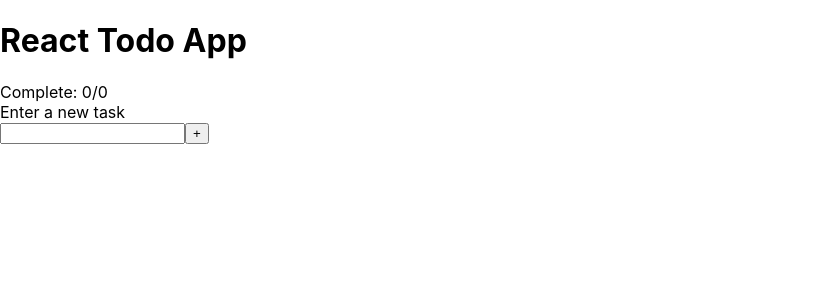
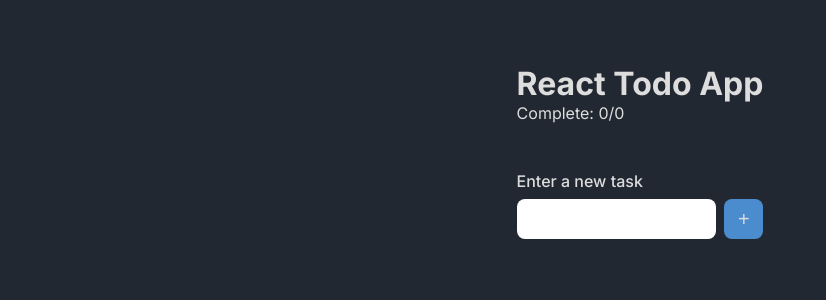
Before and after one commit to spencerversteeg/react-todo, a React (Vite) app: page / in a window 1280 px wide. Shown: the top 300 px of the page, without its empty margins (0-826 px from the left). Built offline with nearby package versions, Linux system fonts and the light colour scheme.

Commit message:
Todo app base

```diff
--- /dev/null
+++ b/src/@types/TodoItem.ts
@@ -0,0 +1,5 @@
+export default interface TodoItem {
+  id: number;
+  value: string;
+  status: boolean;
+}
--- a/src/index.css
+++ b/src/index.css
@@ -1,13 +1,108 @@
+@import url("https://fonts.googleapis.com/css2?family=Inter:wght@400;500;700&display=swap");
+
+:root {
+  --black: #222831;
+  --white: #dddddd;
+  --blue: #4a8cce;
+  --red: #f05454;
+}
+
+html,
 body {
   margin: 0;
-  font-family: -apple-system, BlinkMacSystemFont, 'Segoe UI', 'Roboto', 'Oxygen',
-    'Ubuntu', 'Cantarell', 'Fira Sans', 'Droid Sans', 'Helvetica Neue',
-    sans-serif;
-  -webkit-font-smoothing: antialiased;
-  -moz-osx-font-smoothing: grayscale;
+  padding: 0;
 }
 
-code {
-  font-family: source-code-pro, Menlo, Monaco, Consolas, 'Courier New',
-    monospace;
+body {
+  font-family: "Inter";
+  box-sizing: border-box;
+
+  min-height: 100vh;
+  display: flex;
+  flex-flow: row nowrap;
+  justify-content: center;
+
+  color: var(--white);
+  background-color: var(--black);
 }
+
+main {
+  margin-top: 4rem;
+}
+
+h1 {
+  margin: 0;
+}
+
+header {
+  margin-bottom: 3rem;
+}
+
+.todos {
+  padding-left: 0;
+}
+
+.new-todo form {
+  display: flex;
+  flex-flow: column nowrap;
+}
+
+.new-todo__h {
+  display: flex;
+  flex-flow: row nowrap;
+  align-items: center;
+}
+
+.new-todo label {
+  font-weight: 500;
+  margin-bottom: 0.5rem;
+}
+
+.new-todo input {
+  border: none;
+  outline: none;
+  border-radius: 0.5rem;
+  padding: 0.5rem;
+
+  height: 1.5rem;
+}
+
+.new-todo__h input {
+  flex: 0 1 calc(80% - 0.5rem);
+  margin-right: 0.5rem;
+}
+
+.new-todo button {
+  height: 2.5rem;
+  width: 2.5rem;
+  border-radius: 0.5rem;
+
+  font-size: 1.25rem;
+
+  font-weight: 500;
+  border: none;
+  outline: none;
+
+  color: var(--white);
+  background-color: var(--blue);
+}
+
+.todo {
+  display: flex;
+  flex-flow: row nowrap;
+  align-items: center;
+  user-select: none;
+}
+
+.todo span {
+  cursor: pointer;
+  margin-right: 1rem;
+}
+
+.todo p {
+  margin-right: 1rem;
+}
+
+.todo--complete p {
+  text-decoration: line-through;
+}
```
Also changed, not shown: src/logo.svg (deleted).
